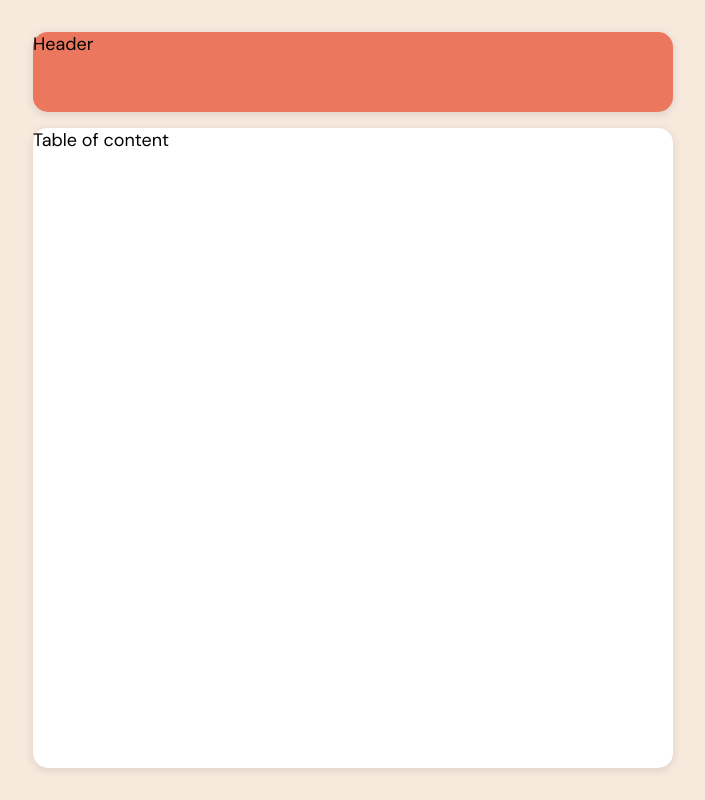
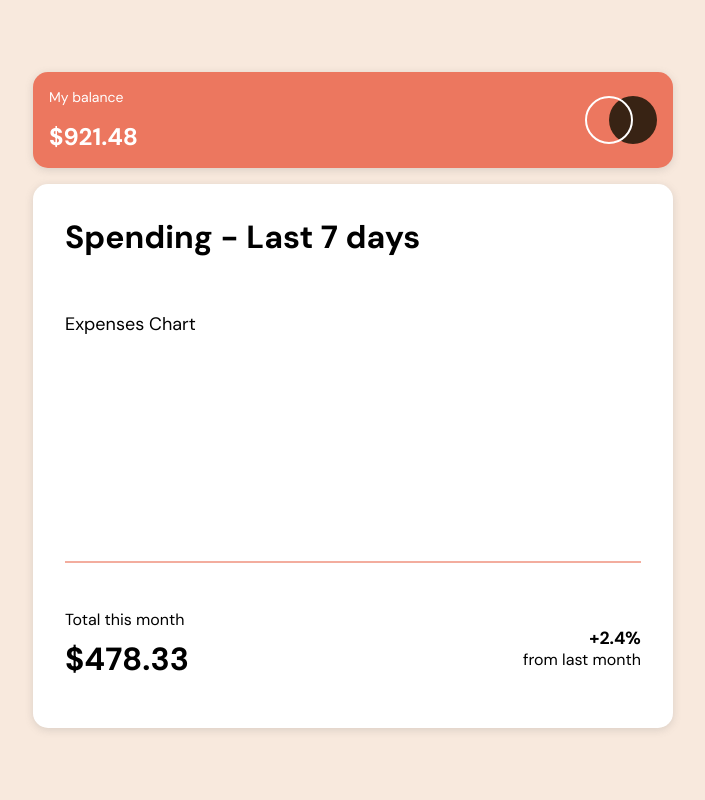
Before and after one commit to abdellahelaajjouri/Expences-Chart, a React (Create React App) app in the folder mon-app/: page / in a window 1280 px wide. Shown: the whole page, without its empty margins (287-992 px from the left). Built offline with nearby package versions, Linux system fonts and the light colour scheme.

Commit message:
Updating
- Compliting  the header Component interface
- Creating table components

```diff
--- a/mon-app/src/App.js
+++ b/mon-app/src/App.js
@@ -1,10 +1,10 @@
 import Header from "./components/header";
-import Table from "./components/table";
+import Body from "./components/body";
 function App() {
   return (
     <main id="card">
       <Header />
-      <Table />
+      <Body />
     </main>
   );
 }
--- /dev/null
+++ b/mon-app/src/components/body.jsx
@@ -0,0 +1,30 @@
+import React, { Component } from "react";
+class Body extends Component {
+  state = {};
+  render() {
+    return (
+      <article className="card__body common">
+        <header className="card__body__header">
+          <h2>Spending - Last 7 days </h2>
+        </header>
+
+        <main className="card__body__content">Expenses Chart</main>
+
+        <hr />
+
+        <footer className="card__body__footer">
+          <div className="footer__content">
+            <p className="footer__content__subtitle">Total this month</p>
+            <h2 className="footer__content__title">$478.33</h2>
+          </div>
+          <div className="footer__aside">
+            <h2 className="footer__aside__title">+2.4%</h2>
+            <p className="footer__aside__subtitle">from last month</p>
+          </div>
+        </footer>
+      </article>
+    );
+  }
+}
+
+export default Body;
--- a/mon-app/src/components/header.jsx
+++ b/mon-app/src/components/header.jsx
@@ -1,14 +1,20 @@
 import React, { Component } from "react";
+import logo from "../imgs/logo.svg";
 class Header extends Component {
   state = {};
   render() {
     return (
       <header
-        id="card__header"
-        className="
+        className="card__header
     common"
       >
-        Header
+        <div className="header__content">
+          <p className="header__content__subtitle">My balance</p>
+          <h3 className="header__content__title">$921.48</h3>
+        </div>
+        <div className="header__logo">
+          <img className="logo" src={logo} alt="Expenses Chart Logo" />
+        </div>
       </header>
     );
   }
--- a/mon-app/src/components/table.jsx
+++ /dev/null
@@ -1,13 +0,0 @@
-import React, { Component } from "react";
-class Table extends Component {
-  state = {};
-  render() {
-    return (
-      <article id="card__body" className="common">
-        Table of content
-      </article>
-    );
-  }
-}
-
-export default Table;
--- a/mon-app/src/styles/index.css
+++ b/mon-app/src/styles/index.css
@@ -32,16 +32,19 @@ body {
 }
 
 /* Typography */
-h1,
 h2,
 h3 {
   font-weight: 700;
-  line-height: 1.1;
-  margin-top: 0;
+  margin: 0;
+  padding: 0;
+}
+h2 {
+  font-size: 2rem;
 }
 p {
-  margin-top: 0;
   font-size: 16px;
+  margin: 0;
+  padding: 0;
 }
 
 a,
@@ -49,7 +52,7 @@ a:visited,
 a:active {
   text-decoration: none;
 }
-
+/* ------------------------Starting From here--------- */
 #card {
   position: fixed;
   left: 50%;
@@ -69,18 +72,86 @@ a:active {
   -ms-border-radius: 15px;
   -o-border-radius: 15px;
 }
-#card__header {
+
+/* Card Header */
+
+.card__header {
   background-color: var(--Soft-red);
-  height: 5rem;
+  height: 6rem;
+  display: flex;
+  justify-content: space-between;
+  padding: 1rem;
 }
-#card__body {
-  background-color: white;
-  height: 40rem;
-  margin-top: 1rem;
+.header__content {
+  display: flex;
+  flex-direction: column;
+  justify-content: space-between;
+  color: var(--text-color);
 }
 
+.header__content__subtitle {
+  font-size: 14px;
+  font-weight: lighter;
+}
+.header__content__title {
+  font-size: 1.5rem;
+}
+.header__logo {
+  display: flex;
+  justify-content: center;
+  align-items: center;
+}
+
+/* Card Body */
+
+.card__body {
+  background-color: white;
+  height: 34rem;
+  margin-top: 1rem;
+  padding: 2rem;
+}
+
+.card__body__header {
+  height: 20%;
+}
+
+.card__body__content {
+  height: 50%;
+}
+
+hr {
+  border: 1.2px solid var(--Soft-red);
+  background-color: var(--Soft-red);
+  /* width: 2px; */
+  opacity: 0.6;
+}
+
+.card__body__footer {
+  height: 30%;
+  display: flex;
+  justify-content: space-between;
+  align-items: center;
+}
+
+.footer__content__subtitle {
+  margin-bottom: 0.5rem;
+}
+
+.footer__aside__title {
+  margin-top: 0.5rem;
+  font-size: 1.1rem;
+  text-align: end;
+}
+
+/* Media query */
 @media only screen and (min-width: 321px) and (max-width: 768px) {
   .common {
     width: 22rem;
   }
+  h2 {
+    font-size: 1.5rem;
+  }
+  .card__body {
+    padding: 1rem;
+  }
 }
```
Also changed, not shown: mon-app/src/imgs/logo.svg (added), 1 other file (tests, documents, lock files or other folders).
